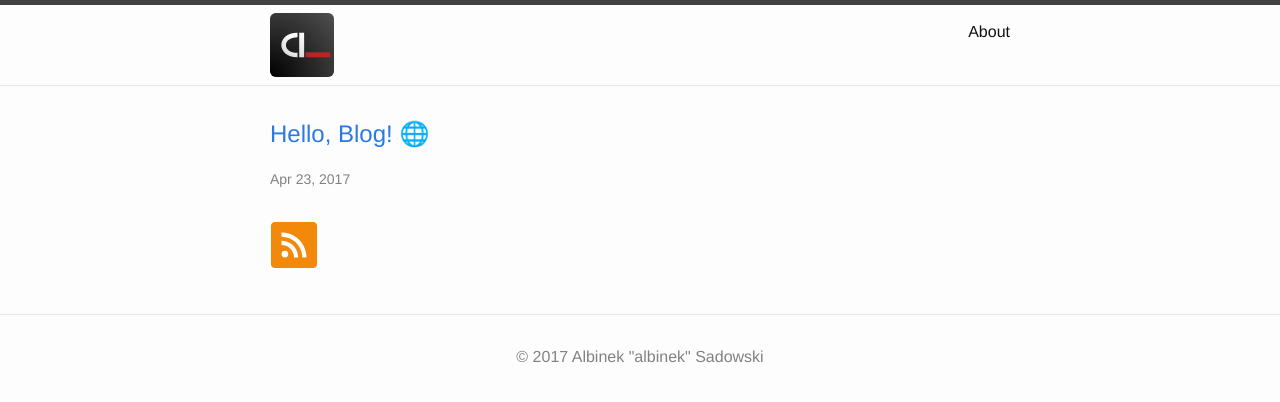
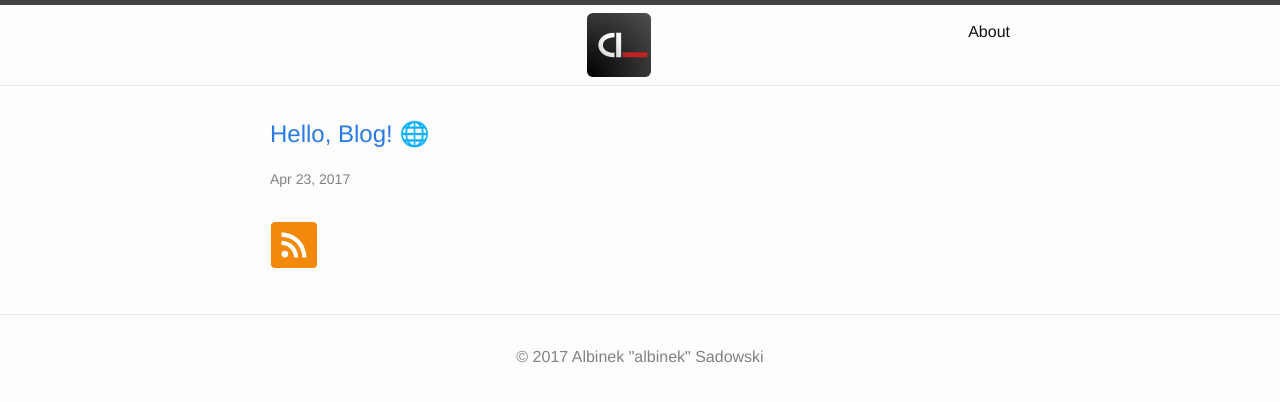
Before and after one commit to albinekcom/albinekcom.github.io, a Jekyll site: the page built from index.md, in a window 1280 px wide. Shown: the top 402 px of the page. Built offline with Jekyll 4.4.1, drawn with Linux system fonts in a browser that asks for light colours.

Commit message:
Center logo

```diff
--- a/_includes/header.html
+++ b/_includes/header.html
@@ -3,7 +3,7 @@
   <div class="wrapper">
     {% assign default_paths = site.pages | map: "path" %}
     {% assign page_paths = site.header_pages | default: default_paths %}
-    <!-- <a class="site-title" href="{{ "/" | relative_url }}">{{ site.title | escape }}</a> -->
+
     <a class="site-logo" href="{{ "/" | relative_url }}"><img src="/assets/img/logo/albinek.com.svg" alt="albinek.com - Logo"></a>
 
     {% if page_paths %}
--- a/_sass/minima/_layout.scss
+++ b/_sass/minima/_layout.scss
@@ -5,6 +5,7 @@
   border-top: 5px solid $grey-color-dark;
   border-bottom: 1px solid $grey-color-light;
   min-height: $spacing-unit * 1.865;
+  text-align: center;
 
   // Positioning context for the mobile navigation icon
   position: relative;
```
